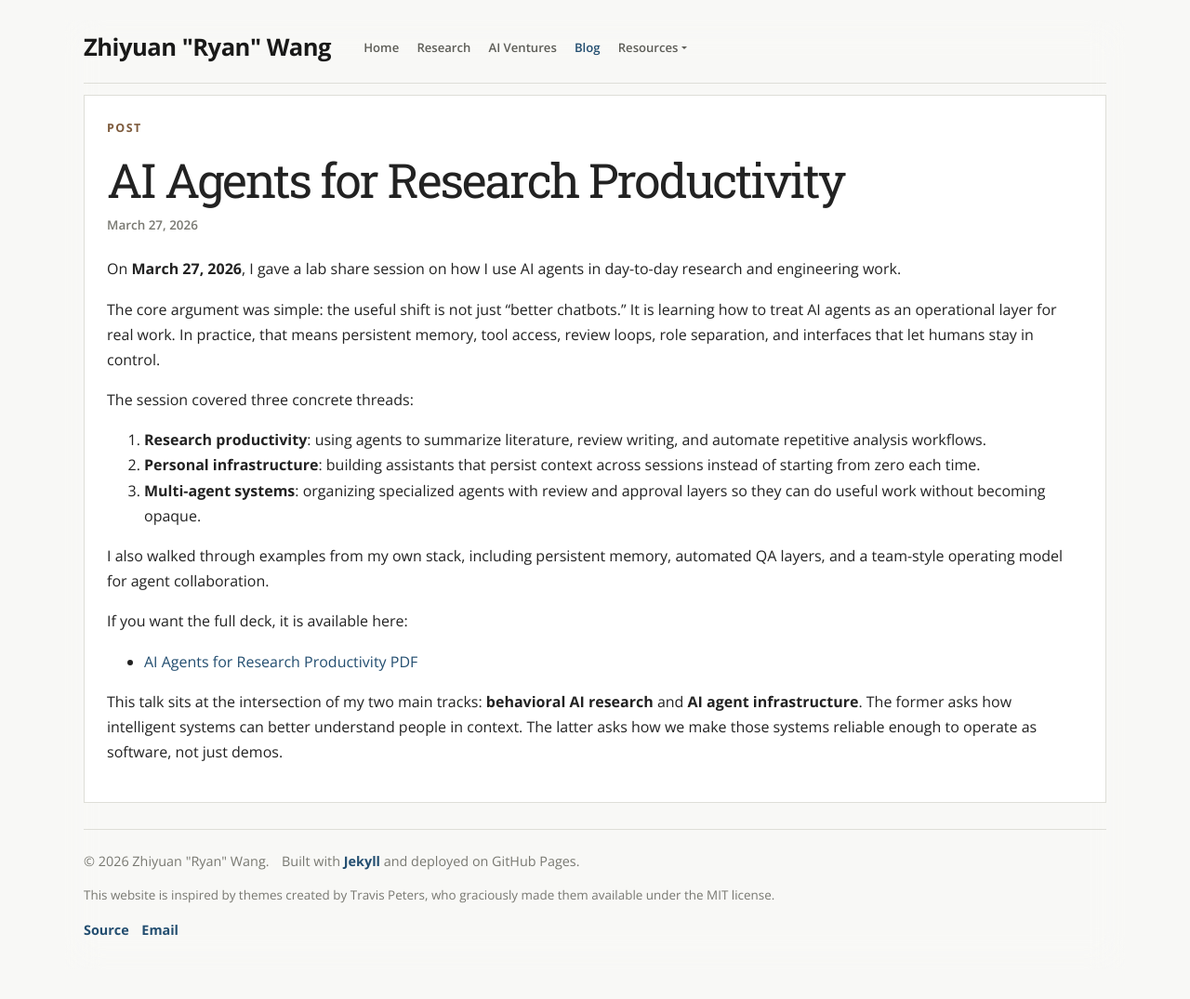
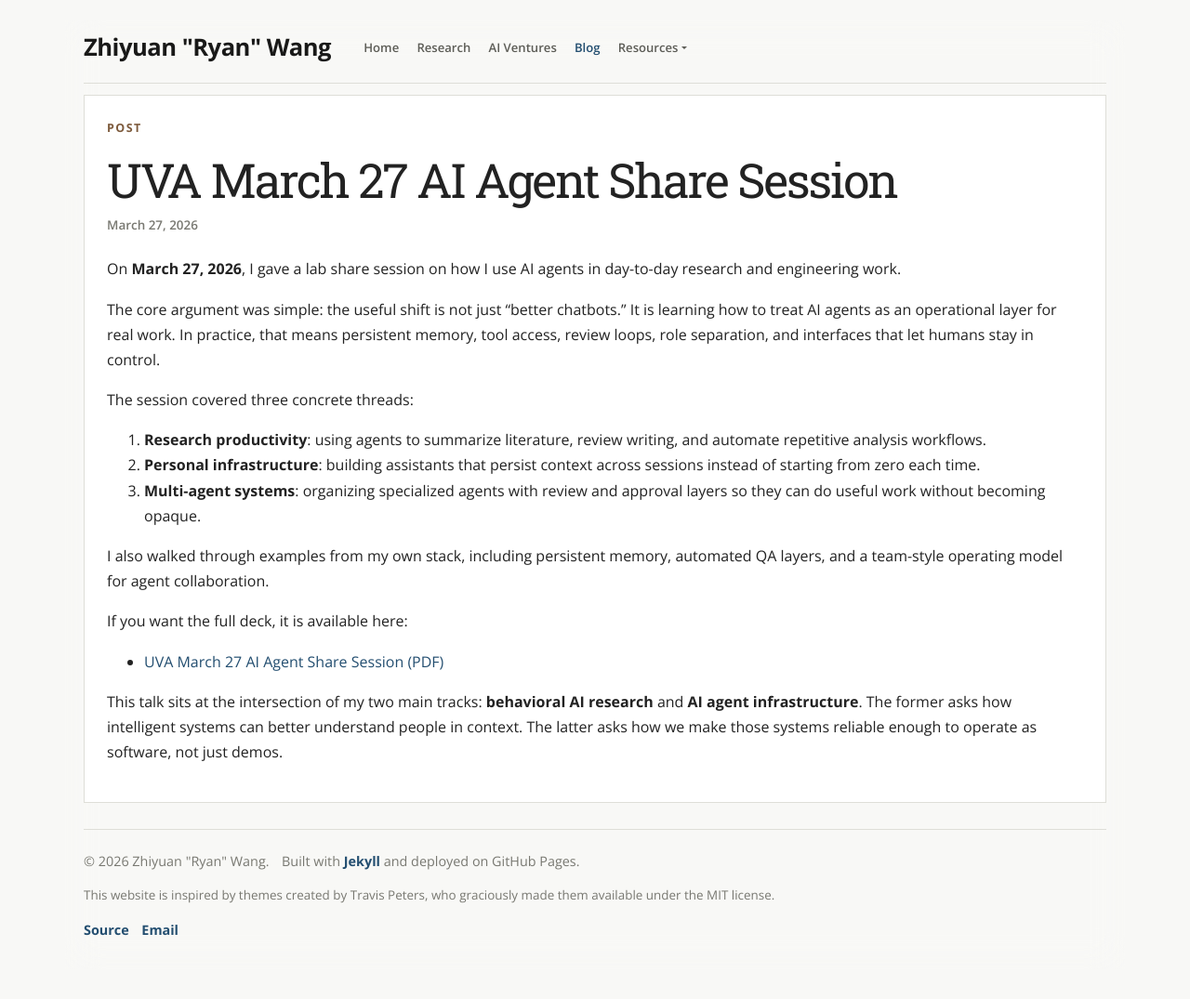
Before and after one commit to zzhiyuann/ryanwang.cc, a Jekyll site: the page built from _posts/2026-03-27-ai-agents-for-research-productivity.md, in a window 1280 px wide. Shown: the whole page at 93% size. Built offline with Jekyll 4.4.1, drawn with Linux system fonts in a browser that asks for light colours; a style sheet for code colours, icons or effects is not loaded.

Commit message:
Rename UVA AI agent share session

```diff
--- a/_data/settings.yml
+++ b/_data/settings.yml
@@ -20,7 +20,7 @@ docs:
   url: https://scholar.google.com/citations?user=vQTSP18AAAAJ
 - name: 'Site Source'
   url: https://github.com/zzhiyuann/ryanwang.cc
-- name: 'AI Agents Talk (PDF)'
+- name: 'UVA March 27 AI Agent Share Session (PDF)'
   url: ai-agents-for-research-productivity.pdf
 
 handles:
--- a/_posts/2026-03-27-ai-agents-for-research-productivity.md
+++ b/_posts/2026-03-27-ai-agents-for-research-productivity.md
@@ -1,8 +1,8 @@
 ---
 layout: post
-title: "AI Agents for Research Productivity"
+title: "UVA March 27 AI Agent Share Session"
 date: 2026-03-27
-description: "Notes from a March 2026 lab share session on using AI agents for research, coding, and day-to-day technical work."
+description: "Notes from a March 27, 2026 AI agent share session at UVA."
 ---
 
 On **March 27, 2026**, I gave a lab share session on how I use AI agents in day-to-day research and engineering work.
@@ -19,6 +19,6 @@ I also walked through examples from my own stack, including persistent memory, a
 
 If you want the full deck, it is available here:
 
-- [AI Agents for Research Productivity PDF]({{ '/ai-agents-for-research-productivity.pdf' | relative_url }})
+- [UVA March 27 AI Agent Share Session (PDF)]({{ '/ai-agents-for-research-productivity.pdf' | relative_url }})
 
 This talk sits at the intersection of my two main tracks: **behavioral AI research** and **AI agent infrastructure**. The former asks how intelligent systems can better understand people in context. The latter asks how we make those systems reliable enough to operate as software, not just demos.
```
Also changed, not shown: ai-ventures.md (+1 -1 lines).
